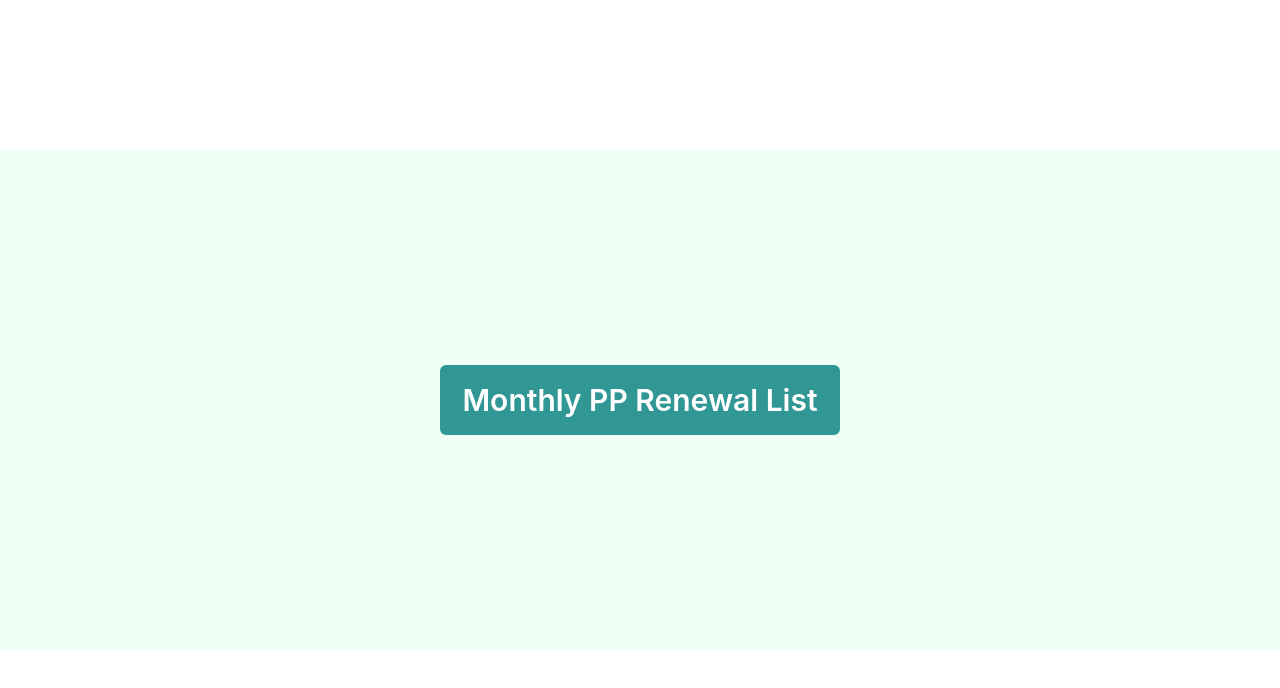
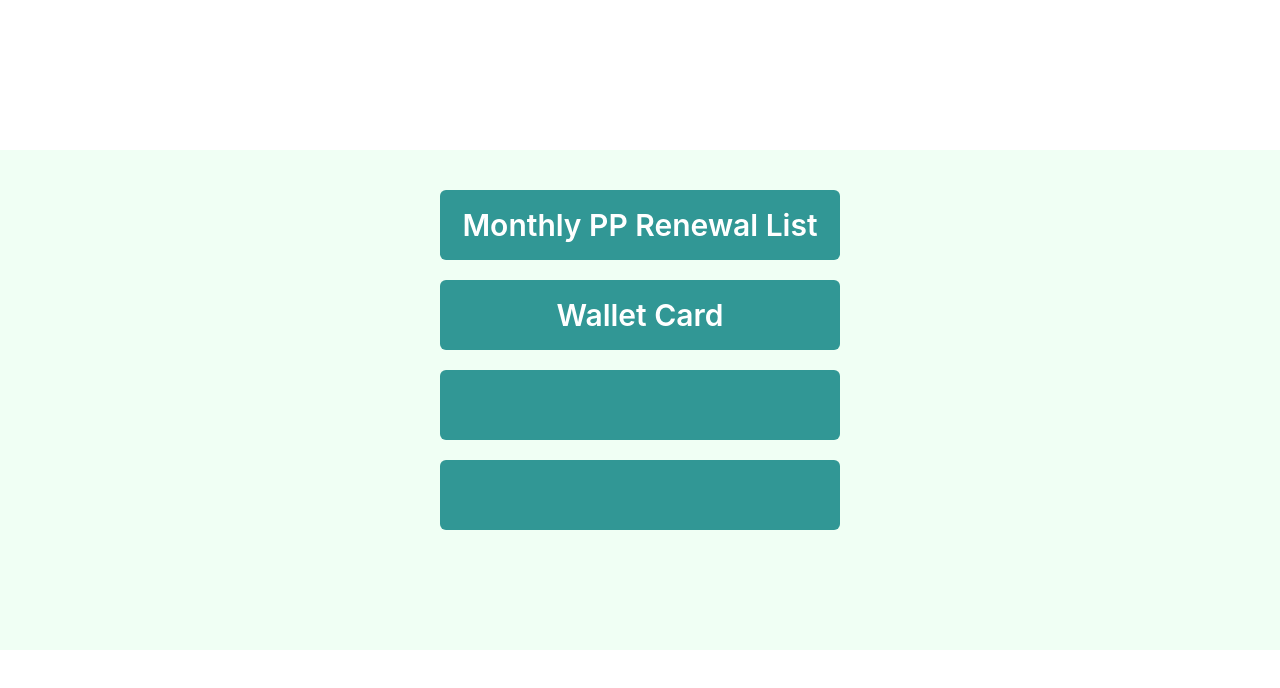
Before and after one commit to zeeyeeteecar/appop-2023-12-04, a Next.js app: page / in a window 1280 px wide. Shown: the top 688 px of the page. Built offline with nearby package versions, Linux system fonts and the light colour scheme.

Commit message:
Update index.tsx

```diff
--- a/pages/index.tsx
+++ b/pages/index.tsx
@@ -26,9 +26,9 @@ import { EditIcon } from "@chakra-ui/icons";
 export default function Index() {
   const router = useRouter();
   return (
-    <Center borderWidth={"0px"} height={"100vh"} >
+    <Center borderWidth={"0px"} height={"100vh"}>
       <VStack w="100%" borderWidth={"0px"} spacing={10} height={"500px"}>
-        <Center height={"100vh"} width="100%" bgColor="green.50">
+        <VStack height={"100vh"} width="100%" bgColor="green.50" spacing={5} p="10">
           <Button
             onClick={() => router.push("/components/monthlyRenewalList")}
             size="lg"
@@ -37,10 +37,42 @@ export default function Index() {
             colorScheme={"teal"}
             fontSize="30px"
           >
-            {" "}
-            Monthly PP Renewal List{" "}
+            Monthly PP Renewal List
           </Button>
-        </Center>
+          <Button
+            onClick={() => router.push("#")}
+            size="lg"
+            w="400px"
+            h="70px"
+            colorScheme={"teal"}
+            fontSize="30px"
+            value={"Wallet Card"}
+          >
+            Wallet Card
+          </Button>
+          <Button
+            onClick={() => router.push("#")}
+            size="lg"
+            w="400px"
+            h="70px"
+            colorScheme={"teal"}
+            fontSize="30px"
+            value={""}
+          >
+
+          </Button>
+          <Button
+            onClick={() => router.push("#")}
+            size="lg"
+            w="400px"
+            h="70px"
+            colorScheme={"teal"}
+            fontSize="30px"
+            value={""}
+          >
+
+          </Button>
+        </VStack>
       </VStack>
     </Center>
   );
```
